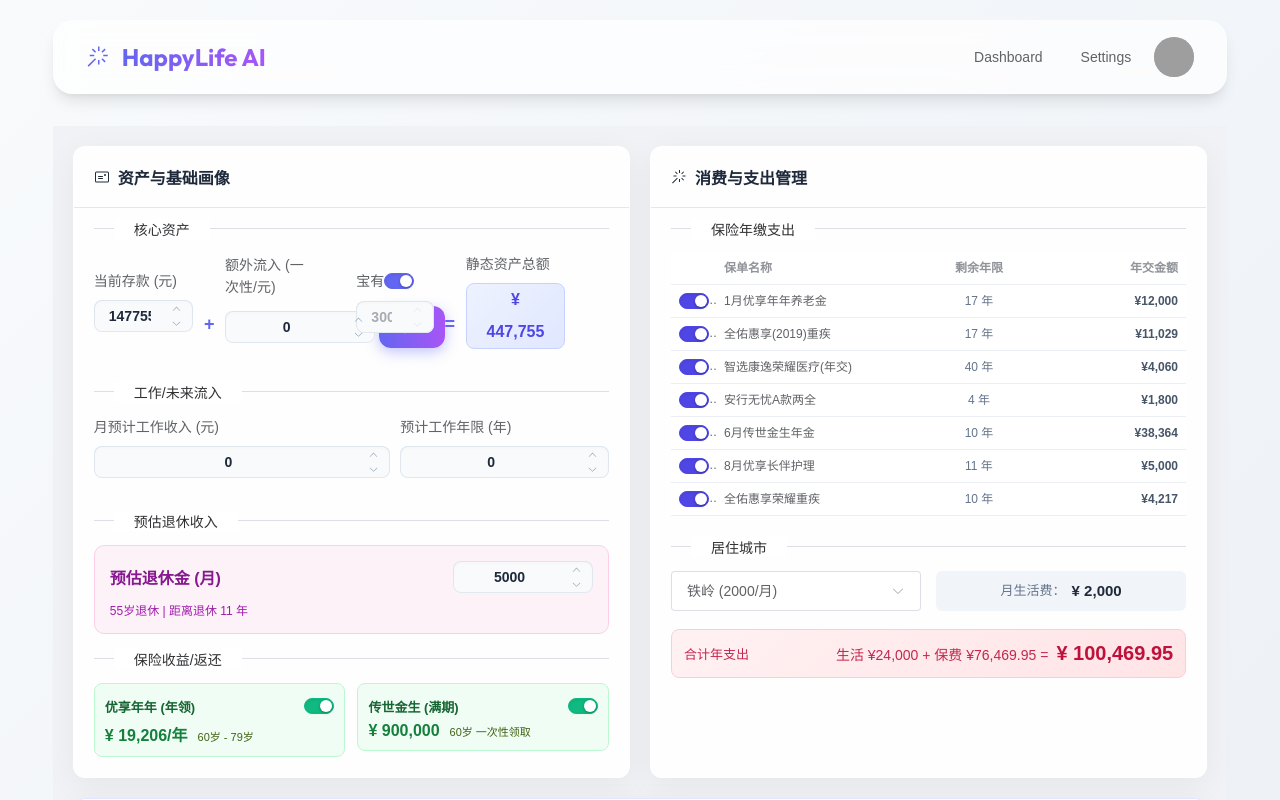
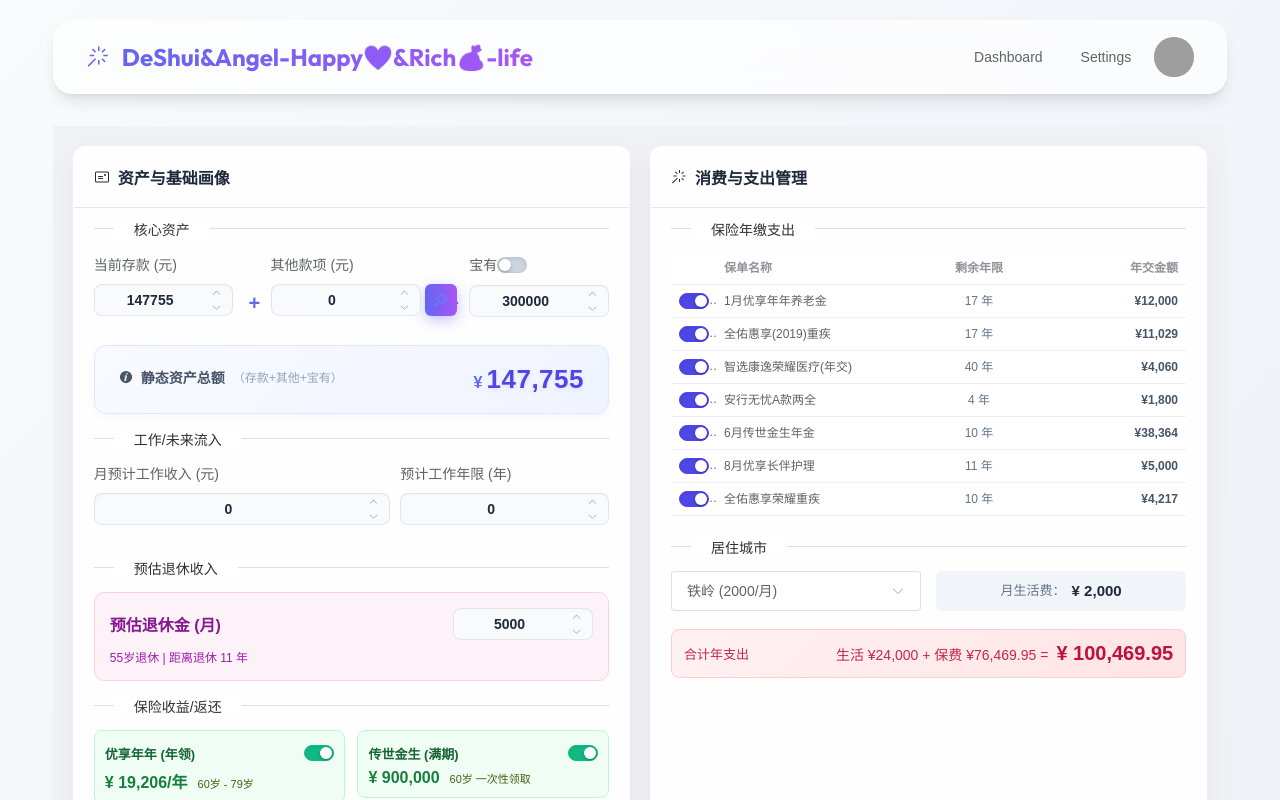
Before and after one commit to Deshui-Wang/2026-04-08-happylife, a Vue app: page / in a window 1280 px wide. Shown: the top 800 px of the page. Built offline with nearby package versions, Linux system fonts and the light colour scheme; grey boxes are pictures that could not be loaded.

Commit message:
Optimize Core Assets layout, refine UI aesthetics, and set default BaoYou to off

```diff
--- a/index.html
+++ b/index.html
@@ -1,17 +1,21 @@
 <!DOCTYPE html>
 <html lang="zh-CN">
+
 <head>
   <meta charset="UTF-8" />
   <link rel="icon" type="image/svg+xml" href="/vite.svg" />
   <meta name="viewport" content="width=device-width, initial-scale=1.0" />
-    <title>Deshui-happylife | Vue 3 + Element Plus</title>
+  <title>Happy❤️&Rich💰</title>
   <!-- 引入 Google Fonts: Inter & Outfit -->
   <link rel="preconnect" href="https://fonts.googleapis.com">
   <link rel="preconnect" href="https://fonts.gstatic.com" crossorigin>
-    <link href="https://fonts.googleapis.com/css2?family=Inter:wght@400;600;800&family=Outfit:wght@400;700&display=swap" rel="stylesheet">
+  <link href="https://fonts.googleapis.com/css2?family=Inter:wght@400;600;800&family=Outfit:wght@400;700&display=swap"
+    rel="stylesheet">
 </head>
+
 <body>
   <div id="app"></div>
   <script type="module" src="/src/main.js"></script>
 </body>
+
 </html>
--- a/src/App.vue
+++ b/src/App.vue
@@ -4,7 +4,7 @@
     <header class="navbar glass-card animate-fade-in">
       <div class="logo">
         <el-icon :size="24" color="#6366f1"><MagicStick /></el-icon>
-        <span class="gradient-text">HappyLife AI</span>
+        <span class="gradient-text">DeShui&Angel-Happy❤️&Rich💰-life</span>
       </div>
       <div class="nav-links">
         <el-button link>Dashboard</el-button>
--- a/src/components/FlexiCalc.vue
+++ b/src/components/FlexiCalc.vue
@@ -10,20 +10,20 @@
 
           <el-form label-position="top">
             <el-divider content-position="left" style="margin-top: 0;">核心资产</el-divider>
-            <el-row :gutter="10" align="middle">
-              <el-col :span="5">
+            <el-row :gutter="15" align="middle" class="core-assets-inputs">
+              <el-col :span="7">
                 <el-form-item label="当前存款 (元)">
                   <el-input-number v-model="assets.savings" :precision="0" :step="1000" style="width: 100%" controls-position="right" />
                 </el-form-item>
               </el-col>
-              <el-col :span="1" style="text-align:center;font-size:18px;color:#6366f1;font-weight:bold;padding-top:28px">+</el-col>
-              <el-col :span="5">
-                <el-form-item label="额外流入 (一次性/元)">
+              <el-col :span="1" class="calc-symbol">+</el-col>
+              <el-col :span="8">
+                <el-form-item label="其他款项 (元)">
                   <div style="display: flex; gap: 4px; align-items: center;">
                     <el-input-number v-model="assets.oneTimeIncome" :precision="0" :step="1000" style="flex: 1" controls-position="right" />
                     <el-popover placement="bottom" :width="320" trigger="click" popper-style="padding: 16px; border-radius: 12px; box-shadow: 0 10px 25px rgba(0,0,0,0.1);">
                       <template #reference>
-                        <el-button link type="primary" :icon="MagicStick" style="font-size: 18px; padding: 0 4px;" />
+                    <el-button type="primary" plain :icon="MagicStick" class="tool-btn-square" />
                       </template>
                       <div class="comp-tool">
                         <div style="font-weight: bold; margin-bottom: 12px; font-size: 15px; color: #1e293b; display: flex; align-items: center; gap: 6px;">
@@ -72,15 +72,15 @@
                         </div>
 
                         <el-button type="primary" size="default" style="width: 100%; border-radius: 8px; margin-top: 12px;" @click="syncCompResult">
-                          同步到额外流入
+                          同步到其他款项
                         </el-button>
                       </div>
                     </el-popover>
                   </div>
                 </el-form-item>
               </el-col>
-              <el-col :span="1" style="text-align:center;font-size:18px;color:#6366f1;font-weight:bold;padding-top:28px">+</el-col>
-              <el-col :span="4">
+              <el-col :span="1" class="calc-symbol">+</el-col>
+              <el-col :span="7">
                 <el-form-item :class="{'is-disabled': !assets.baoyouEnabled}">
                   <template #label>
                     <div style="display: flex; justify-content: space-between; align-items: center; width: 100%;">
@@ -88,16 +88,22 @@
                       <el-switch v-model="assets.baoyouEnabled" size="small" />
                     </div>
                   </template>
-                  <el-input-number v-model="assets.baoyou" :precision="0" style="width: 100%" controls-position="right" disabled />
-                </el-form-item>
-              </el-col>
-              <el-col :span="1" style="text-align:center;font-size:18px;color:#6366f1;font-weight:bold;padding-top:28px">=</el-col>
-              <el-col :span="5">
-                <el-form-item label="静态资产总额">
-                  <div class="asset-total-inline">¥ {{ totalAssets.toLocaleString() }}</div>
+                  <el-input-number v-model="assets.baoyou" :precision="0" style="width: 100%" controls-position="right" />
                 </el-form-item>
               </el-col>
             </el-row>
+
+            <div class="asset-summary-banner mt-10">
+              <div class="summary-label">
+                <el-icon><InfoFilled /></el-icon>
+                <span>静态资产总额</span>
+                <span class="formula-text">（存款+其他+宝有）</span>
+              </div>
+              <div class="summary-value">
+                <span class="currency">¥</span>
+                <span class="number">{{ totalAssets.toLocaleString() }}</span>
+              </div>
+            </div>
 
             <el-divider content-position="left">工作/未来流入</el-divider>
             <el-row :gutter="10">
@@ -309,7 +315,7 @@ const assets = reactive({
   savings: 147755,
   oneTimeIncome: 0,
   baoyou: 300000,
-  baoyouEnabled: true,
+  baoyouEnabled: false,
   workingIncome: 0,
   workingYears: 0,
   estimatedPension: 5000,
@@ -343,7 +349,7 @@ const insuranceList = ref([
 // ★★★ 赔偿金计算工具逻辑 ★★★
 const compCalc = reactive({
   base: 29000,
-  type: 'N+1',
+  type: '2N',
   joinDate: '2022-03-01',
   targetDate: dayjs().format('YYYY-MM-DD')
 })
@@ -587,6 +593,71 @@ const flowChartData = computed(() => {
   border-radius: 8px;
   border: 1px solid #c7d2fe;
   text-align: center;
+}
+
+.calc-symbol {
+  text-align: center;
+  font-size: 20px;
+  color: #6366f1;
+  font-weight: bold;
+  padding-top: 18px;
+}
+
+.tool-btn-square {
+  width: 32px;
+  height: 32px;
+  padding: 0 !important;
+  display: flex !important;
+  align-items: center;
+  justify-content: center;
+  border-radius: 6px !important;
+  font-size: 16px !important;
+}
+
+.asset-summary-banner {
+  background: linear-gradient(135deg, #f8faff, #f0f4ff);
+  border-radius: 12px;
+  padding: 14px 24px;
+  display: flex;
+  justify-content: space-between;
+  align-items: center;
+  box-shadow: 0 2px 10px rgba(99, 102, 241, 0.05);
+  border: 1px solid #e0e7ff;
+}
+
+.asset-summary-banner .summary-label {
+  display: flex;
+  align-items: center;
+  gap: 8px;
+  font-size: 14px;
+  font-weight: 600;
+  color: #475569;
+}
+
+.asset-summary-banner .formula-text {
+  font-size: 12px;
+  color: #94a3b8;
+  font-weight: normal;
+}
+
+.asset-summary-banner .summary-value {
+  display: flex;
+  align-items: baseline;
+  gap: 4px;
+}
+
+.asset-summary-banner .currency {
+  font-size: 16px;
+  color: #6366f1;
+  font-weight: bold;
+}
+
+.asset-summary-banner .number {
+  font-size: 26px;
+  font-weight: 900;
+  letter-spacing: 0.5px;
+  color: #4f46e5;
+  text-shadow: 0 2px 4px rgba(79, 70, 229, 0.1);
 }
 
 .retirement-stat-card {
```
Also changed, not shown: 2 other files (tests, documents, lock files or other folders). Lines whose indentation alone changed are shown as unchanged.
